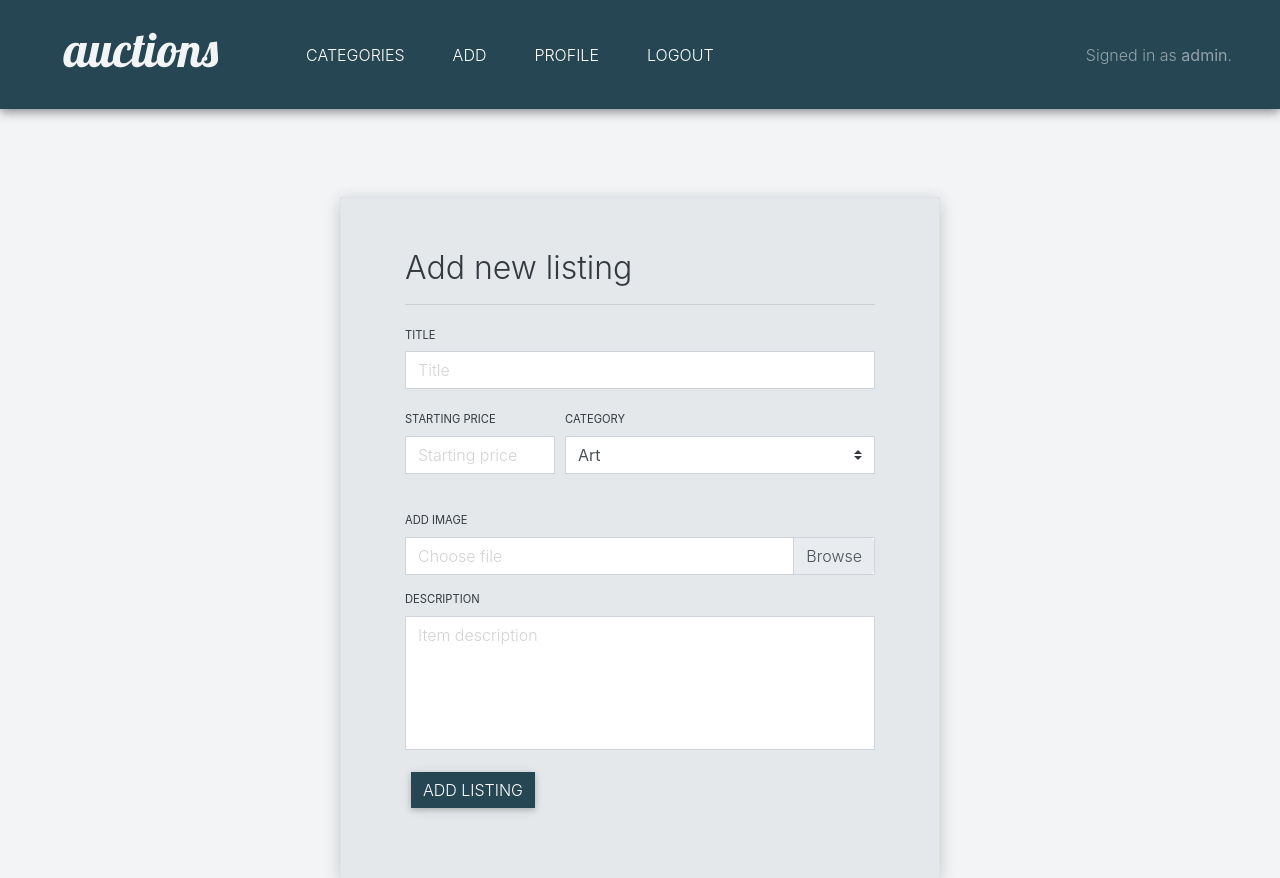
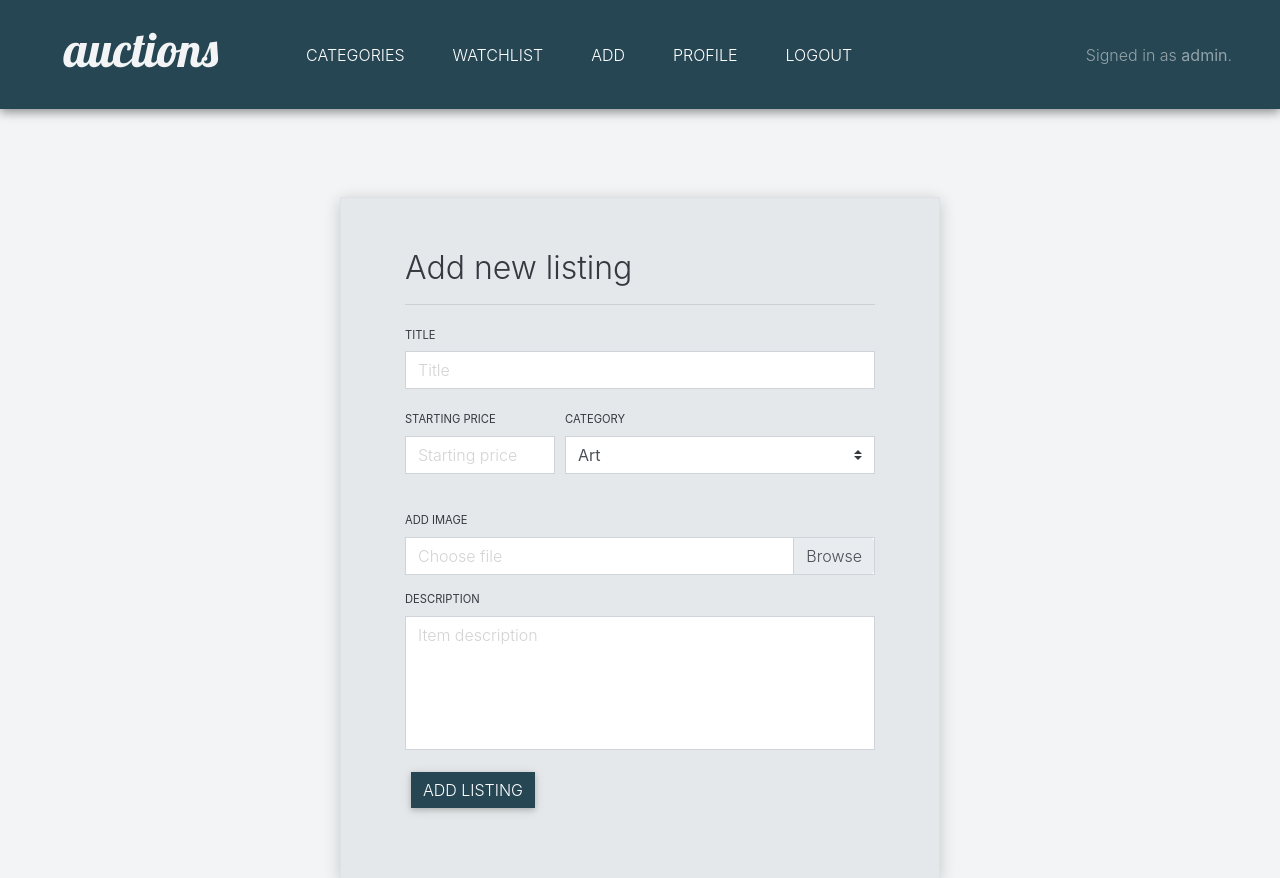
Before and after one commit to kamilbednarski/commerce, a Django app: page /add in a window 1280 px wide. Shown: the top 878 px of the page. Run offline with Django 3.2, Linux system fonts and the light colour scheme; a user stored in the database is signed in; data comes from the database, SQL or seed files in the repository; both versions use the stored data as it was after the commit; some libraries are stand-ins or nearby versions.

Commit message:
update: layout template

```diff
--- a/auctions/templates/auctions/layout.html
+++ b/auctions/templates/auctions/layout.html
@@ -45,6 +45,9 @@
                     </li>
                     {% if user.is_authenticated %}
                         <li class="nav-item px-3">
+                            <a class="nav-link animated fadeIn slower" href="{% url 'watchlist_view' %}">WATCHLIST</a>
+                        </li>
+                        <li class="nav-item px-3">
                             <a class="nav-link animated fadeIn slower" href="{% url 'add_listing' %}">ADD</a>
                         </li>
                         <li class="nav-item px-3">
```
Also changed, not shown: auctions/media/listing_images/84078761_2961027940608561_8158001653870493696_n.jpg (added), auctions/media/listing_images/a2-sluchawki-apple-airpods-new-2019-etui-ladujace.webp (added), db.sqlite3.
